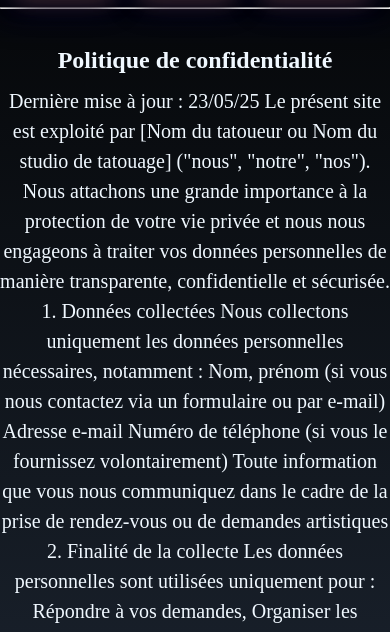
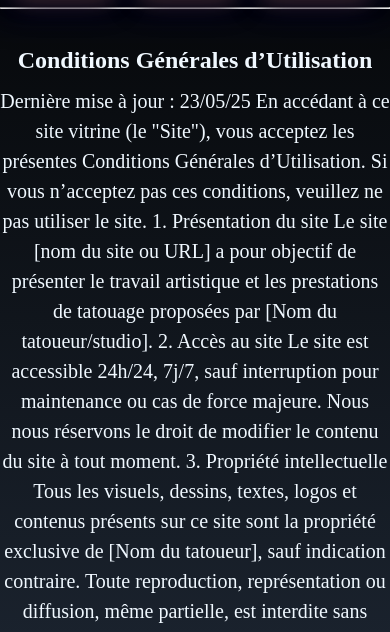
Before and after one commit to Vili-Dev/Montest, a plain HTML site: page pages info/cgu.html in a window 390 px wide. Shown: the part 208-840 px from the top of the page. Drawn offline with Linux system fonts and the light colour scheme.

Commit message:
ajustement version mobile + rubrique aide ajoutée

```diff
--- a/Style.css
+++ b/Style.css
@@ -446,17 +446,16 @@ p {
         margin: 0px 0px 10px 0px;
     }
 
-}
+    #item-à-propos1{
+    margin-bottom: -70px;
+    margin-top: -2px;
+    }
+
+    #item-à-propos2{
+    margin-top: -75px;
+    }
 
 
-
-#item-à-propos1{
-    margin-bottom: -70px;
-    margin-top: -2px;
-}
-
-#item-à-propos2{
-    margin-top: -75px;
 }
 
 
--- a/pages info/cgu.html
+++ b/pages info/cgu.html
@@ -39,23 +39,20 @@
     </header>
 
     <div class="description_de_page">
-       <h2> Politique de confidentialité </h2>
+       <h2> Conditions Générales d’Utilisation </h2>
        <div class="p_description_à_propos">
         <p>Dernière mise à jour : 23/05/25
-Le présent site est exploité par [Nom du tatoueur ou Nom du studio de tatouage] ("nous", "notre", "nos"). Nous attachons une grande importance à la protection de votre vie privée et nous nous engageons à traiter vos données personnelles de manière transparente, confidentielle et sécurisée.
-1. Données collectées
-Nous collectons uniquement les données personnelles nécessaires, notamment : Nom, prénom (si vous nous contactez via un formulaire ou par e-mail) Adresse e-mail
-Numéro de téléphone (si vous le fournissez volontairement)
-Toute information que vous nous communiquez dans le cadre de la prise de rendez-vous ou de demandes artistiques
-2. Finalité de la collecte
-Les données personnelles sont utilisées uniquement pour : Répondre à vos demandes, Organiser les rendez-vous, Vous contacter en cas de modification ou annulation
-Améliorer l’expérience utilisateur sur le site
-3. Stockage et sécurité
-Vos données sont stockées de manière sécurisée et ne sont jamais vendues ou transférées à des tiers sans votre consentement.
-4. Vos droits
-Conformément au Règlement Général sur la Protection des Données (RGPD), vous disposez des droits suivants : Droit d’accès à vos données, Droit de rectification,
-Droit à l’effacement, Droit d’opposition, Droit à la portabilité des données
-Pour exercer vos droits, vous pouvez nous contacter à l’adresse suivante : [adresse email].
+En accédant à ce site vitrine (le "Site"), vous acceptez les présentes Conditions Générales d’Utilisation. Si vous n’acceptez pas ces conditions, veuillez ne pas utiliser le site.
+1. Présentation du site
+Le site [nom du site ou URL] a pour objectif de présenter le travail artistique et les prestations de tatouage proposées par [Nom du tatoueur/studio].
+2. Accès au site
+Le site est accessible 24h/24, 7j/7, sauf interruption pour maintenance ou cas de force majeure. Nous nous réservons le droit de modifier le contenu du site à tout moment.
+3. Propriété intellectuelle
+Tous les visuels, dessins, textes, logos et contenus présents sur ce site sont la propriété exclusive de [Nom du tatoueur], sauf indication contraire. Toute reproduction, représentation ou diffusion, même partielle, est interdite sans autorisation écrite préalable.
+4. Responsabilité
+Nous mettons tout en œuvre pour garantir l’exactitude des informations sur le site.
+Toutefois, nous ne pouvons être tenus responsables des éventuelles erreurs ou omissions.
+Le site ne permet pas de réservation en ligne, mais seulement de prise de contact. Les informations échangées ne constituent pas un engagement contractuel.
 </p>
        </div>
     </div>
@@ -75,7 +72,7 @@ Pour exercer vos droits, vous pouvez nous contacter à l’adresse suivante : [a
                 <div class="footer_links">
                     <a href="/pages info/confidentialité.html">Politique de confidentialité</a>
                     <a href="/pages info/cgu.html">Termes et conditions</a>
-                    <a href="">Aide</a>
+                    <a href="https://www.larousse.fr/dictionnaires/francais/aide/1840">Aide</a>
                 </div>
             </div>
 
```
Also changed, not shown: Index.html (+1 -1 lines), artistes/léo.html (+1 -1 lines), artistes/matéo.html (+1 -1 lines), artistes/maya.html (+1 -1 lines), artistes/nico.html (+1 -1 lines), artistes/raven.html (+1 -1 lines), artistes/élisa.html (+1 -1 lines), pages info/confidentialité.html (+1 -1 lines), à propos.html (+1 -1 lines).
